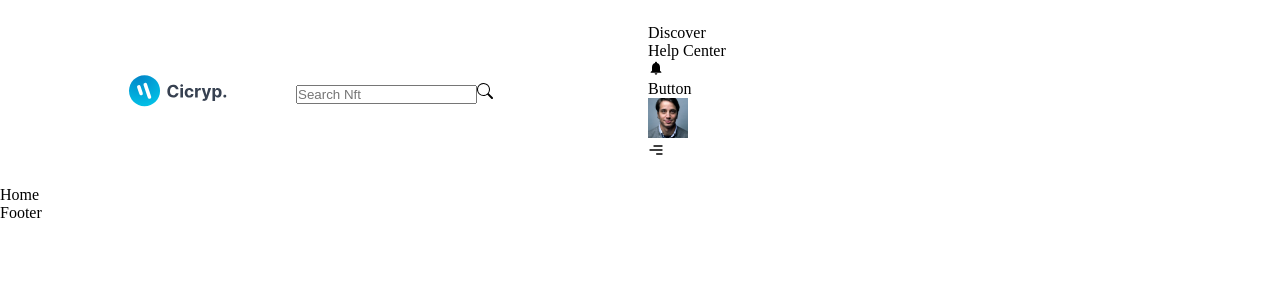
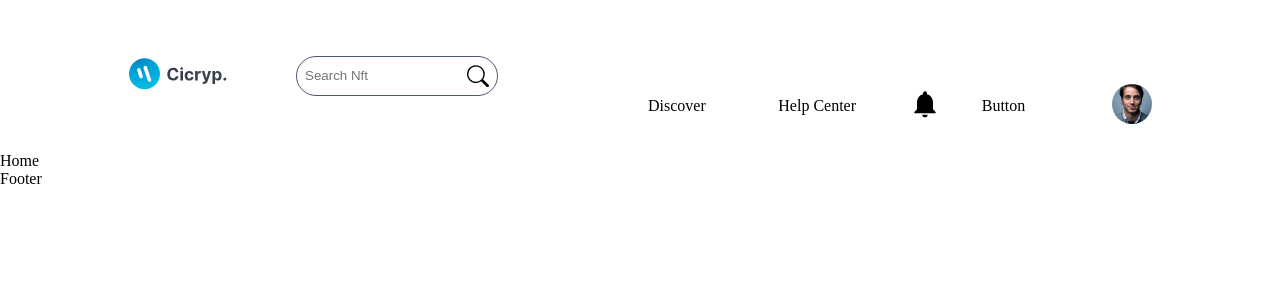
Before and after one commit to witehound/nft-marketplace-client, a Next.js app: page / in a window 1280 px wide. Shown: the top 300 px of the page. Built offline with nearby package versions, Linux system fonts and the light colour scheme.

Commit message:
completed css styling for navbar

```diff
--- a/components/Navbar/Navbar.module.css
+++ b/components/Navbar/Navbar.module.css
@@ -23,4 +23,140 @@
 
 .navbar_container_left_box_input_box {
   width: 60%;
+  border: 1px solid var(--icons-color);
+  display: flex;
+  align-items: center;
+  padding: 0.5rem;
+  border-radius: 2rem;
 }
+
+.navbar_container_left_box_input_box input {
+  width: 90%;
+  border: none;
+  outline: none;
+  background-color: transparent;
+}
+
+.search_icon {
+  cursor: pointer;
+  font-size: 1.4rem;
+}
+
+/* right */
+
+.navbar_container_right {
+  display: grid;
+  grid-template-columns: 1fr 1fr 0.5fr 1fr 0.3fr;
+  gap: 1rem;
+  align-items: center;
+  align-self: flex-end;
+}
+
+.navbar_container_right_discover {
+  position: relative;
+  cursor: pointer;
+}
+
+.navbar_container_right_help {
+  position: relative;
+  cursor: pointer;
+}
+
+.navbar_container_right_discover_box,
+.navbar_container_right_help_box {
+  margin-top: 1rem;
+  position: absolute;
+  padding: 1rem 0.5rem;
+  box-shadow: var(--box-shadow);
+  font-size: 1rem;
+  width: 15rem;
+  border-radius: 1rem;
+  background-color: var(--main-bg-color);
+}
+
+.navbar_container_right_notify {
+  position: relative;
+  cursor: pointer;
+}
+
+.notify {
+  font-size: 2rem;
+}
+
+.navbar_container_right_button {
+  position: relative;
+  cursor: pointer;
+}
+
+.navbar_container_right_profile_box {
+  position: relative;
+  cursor: pointer;
+}
+
+.navbar_container_right_profile {
+  border-radius: 50%;
+}
+
+.navbar_container_right_menuBtn {
+  display: none;
+}
+
+.menuIcon {
+  font-size: 2.5rem;
+  cursor: pointer;
+}
+
+/* sidebar */
+.Sidebar {
+  position: fixed;
+  top: 0;
+  width: 24rem;
+  background-color: var(--main-bg-color);
+  box-shadow: var(--box-shadow);
+  height: 100vh;
+  overflow-y: auto;
+  display: none;
+  z-index: 1111;
+}
+
+.Sidebar::-webkit-scrollbar {
+  display: none;
+}
+
+@media screen and (min-device-width: 320px) and (max-device-width: 768px) {
+  .navbar_container {
+    grid-template-columns: 1fr 1fr;
+  }
+
+  .navbar_container_left {
+    grid-template-columns: 1fr;
+  }
+
+  .navbar_container_right {
+    grid-template-columns: repeat(3, 1fr);
+  }
+
+  .navbar_container_right_menuBtn {
+    display: block;
+  }
+
+  .navbar_container_left_box_input_box {
+    display: none;
+  }
+
+  .navbar_container_right_discover {
+    display: none;
+  }
+
+  .navbar_container_right_help {
+    display: none;
+  }
+
+  .navbar_container_right_button {
+    display: none;
+  }
+
+  .Sidebar {
+    display: block;
+  }
+}
--- a/styles/globals.css
+++ b/styles/globals.css
@@ -24,6 +24,7 @@
   margin: 0;
   padding: 0;
   -webkit-tap-highlight-color: none;
+  text-decoration: none;
 }
 
 ::selection {
```
